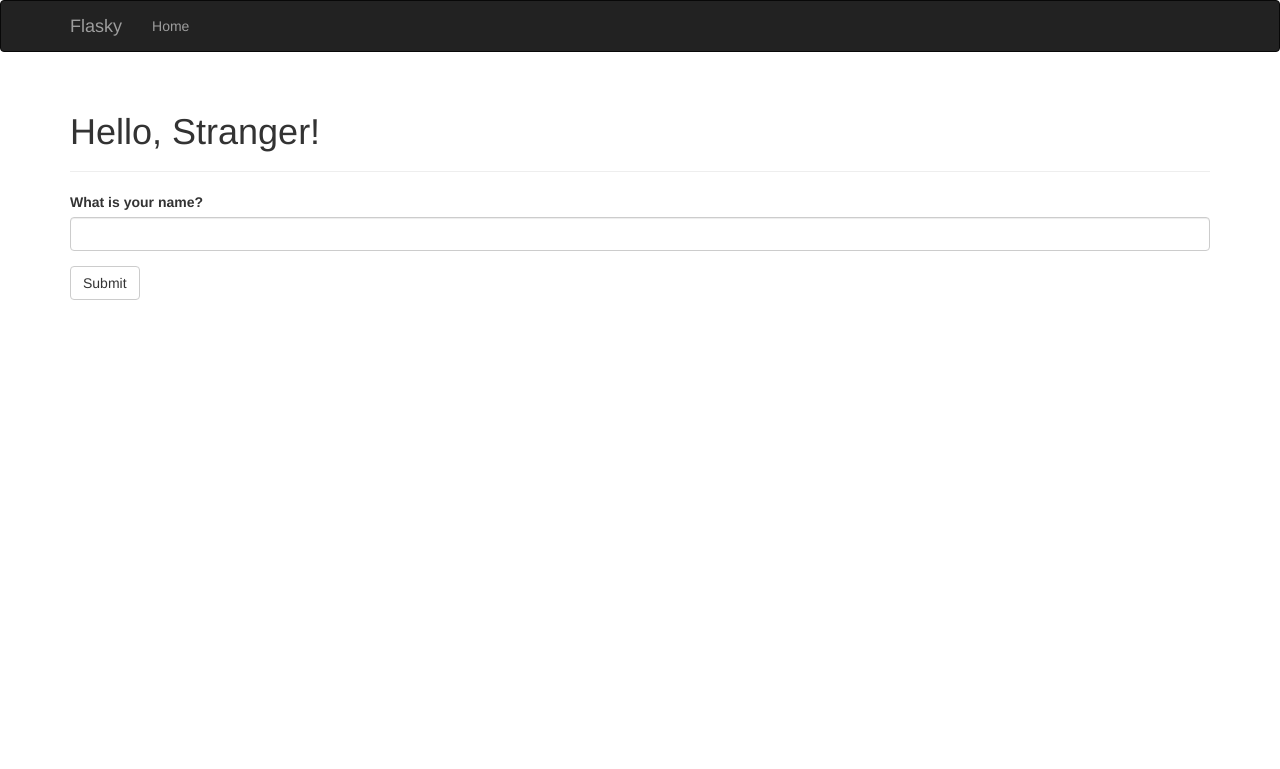
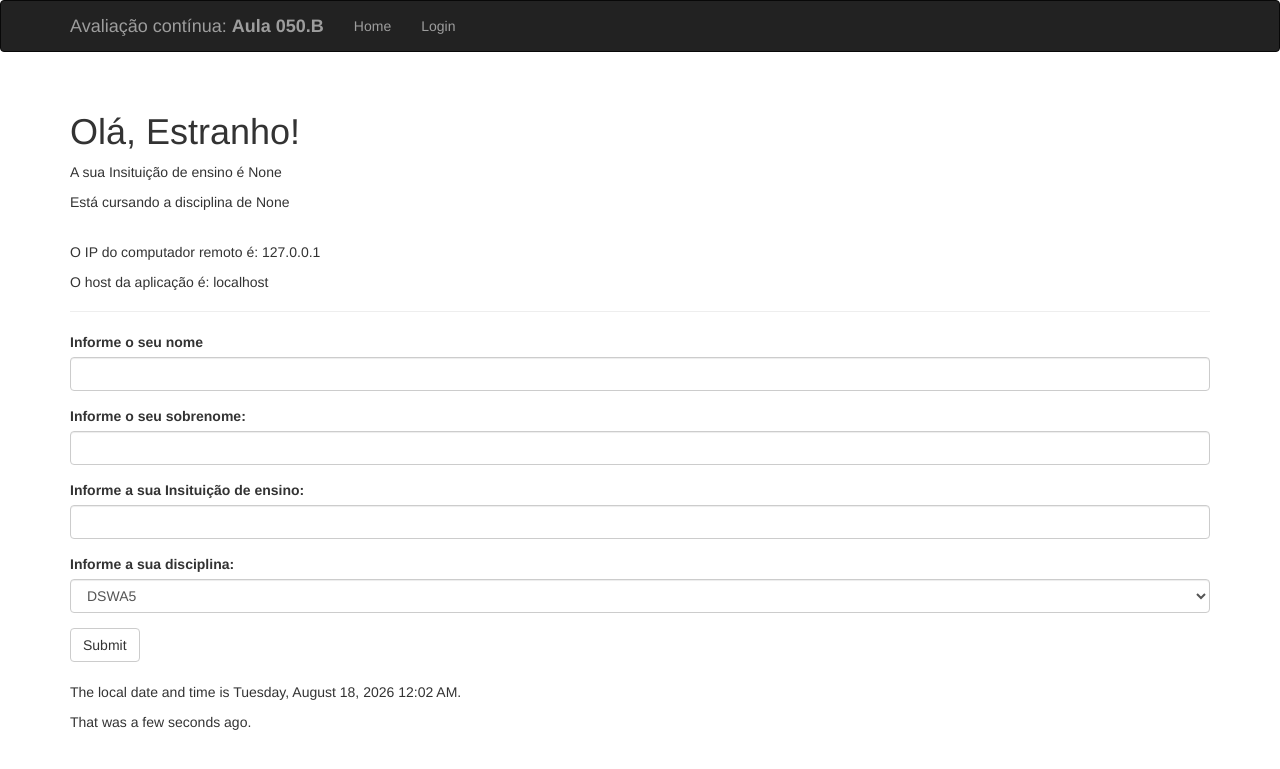
Before and after one commit to PHenrique07/PTBDSWS, a Flask app: page / in a window 1280 px wide. Shown: the top 769 px of the page. Run offline with Flask 3, Linux system fonts and the light colour scheme; some libraries are stand-ins or nearby versions.

Commit message:
adição do login, troca das rotas no hello.py, mudança no index

```diff
--- a/hello.py
+++ b/hello.py
@@ -3,7 +3,7 @@
 from flask_bootstrap import Bootstrap
 from flask_moment import Moment
 from flask_wtf import FlaskForm
-from wtforms import StringField, SubmitField
+from wtforms import StringField, SubmitField, SelectField, PasswordField
 from wtforms.validators import DataRequired
 
 app = Flask(__name__)
@@ -13,26 +13,55 @@
 bootstrap = Bootstrap(app)
 moment = Moment(app)
 
-# Criação da classe do formulário
+# Criação da classe do formulário principal
 class NameForm(FlaskForm):
-    name = StringField('What is your name?', validators=[DataRequired()])
+    name = StringField('Informe o seu nome', validators=[DataRequired()])
+    sobrenome = StringField('Informe o seu sobrenome:')
+    instituicao = StringField('Informe a sua Insituição de ensino:')
+    disciplina = SelectField('Informe a sua disciplina:', choices=[('DSWA5', 'DSWA5'), ('DWBA4', 'DWBA4'), ('Gestão de projetos', 'Gestão de projetos')])
     submit = SubmitField('Submit')
+
+# Criação da classe do formulário de Login
+class LoginForm(FlaskForm):
+    username = StringField('Usuário ou e-mail')
+    password = PasswordField('Informe a sua senha')
+    submit = SubmitField('Enviar')
 
 # Rota principal
 @app.route('/', methods=['GET', 'POST'])
 def index():
     form = NameForm()
     if form.validate_on_submit():
-        old_name = session.get('name')
-        # Verifica se o nome mudou para disparar a mensagem flash
-        if old_name is not None and old_name != form.name.data:
-            flash('Looks like you have changed your name!')
-
-        # Salva o nome na sessão e redireciona (Padrão PRG)
         session['name'] = form.name.data
+        session['sobrenome'] = form.sobrenome.data
+        session['instituicao'] = form.instituicao.data
+        session['disciplina'] = form.disciplina.data
         return redirect(url_for('index'))
 
-    return render_template('index.html', form=form, name=session.get('name'))
+    return render_template('index.html', form=form,
+                           name=session.get('name'),
+                           sobrenome=session.get('sobrenome'),
+                           instituicao=session.get('instituicao'),
+                           disciplina=session.get('disciplina'),
+                           remote_addr=request.remote_addr,
+                           host=request.host,
+                           current_time=datetime.utcnow())
+
+# Rota do Login
+@app.route('/login', methods=['GET', 'POST'])
+def login():
+    form = LoginForm()
+    if form.validate_on_submit():
+        session['username'] = form.username.data
+        return redirect(url_for('login_response'))
+
+    return render_template('login.html', form=form, current_time=datetime.utcnow())
+
+# Rota de Resposta do Login
+@app.route('/loginResponse')
+def login_response():
+    username = session.get('username')
+    return render_template('loginResponse.html', username=username, current_time=datetime.utcnow())
 
 # Rota com variável na URL
 @app.route('/user/<name>')
--- a/templates/base.html
+++ b/templates/base.html
@@ -12,12 +12,12 @@
                 <span class="icon-bar"></span>
                 <span class="icon-bar"></span>
             </button>
-            <!-- Título da Navbar atualizado -->
-            <a class="navbar-brand" href="{{ url_for('index') }}">Flasky</a>
+            <a class="navbar-brand" href="{{ url_for('index') }}">Avaliação contínua: <b>Aula 050.B</b></a>
         </div>
         <div class="navbar-collapse collapse">
             <ul class="nav navbar-nav">
                 <li><a href="{{ url_for('index') }}">Home</a></li>
+                <li><a href="{{ url_for('login') }}">Login</a></li>
             </ul>
         </div>
     </div>
@@ -26,7 +26,6 @@
 
 {% block content %}
 <div class="container">
-    <!-- Bloco para exibir mensagens flash -->
     {% for message in get_flashed_messages() %}
     <div class="alert alert-warning">
         <button type="button" class="close" data-dismiss="alert">&times;</button>
@@ -39,5 +38,6 @@
 {% endblock %}
 
 {% block scripts %}
-{{ super() }}
+{{ super() }}  <!-- inclui os scripts do bootstrap, sem isso nao funciona -->
+{{ moment.include_moment() }}
 {% endblock %}
--- a/templates/index.html
+++ b/templates/index.html
@@ -5,11 +5,17 @@
 
 {% block page_content %}
 <div class="page-header">
-    <!-- Se o nome existir na sessão, exibe o nome; senão, exibe Stranger -->
-    <h1>Hello, {% if name %}{{ name }}{% else %}Stranger{% endif %}!</h1>
+    <h1>Olá, {% if name %}{{ name }} {{ sobrenome }}{% else %}Estranho{% endif %}!</h1>
+    <p>A sua Insituição de ensino é {{ instituicao }}</p>
+    <p>Está cursando a disciplina de {{ disciplina|default('None', true) }}</p>
+    <br>
+    <p>O IP do computador remoto é: {{ remote_addr }}</p>
+    <p>O host da aplicação é: {{ host }}</p>
 </div>
 
-<!-- Renderiza o formulário Flask-WTF usando o estilo default do Bootstrap -->
 {{ wtf.quick_form(form) }}
 
+<br>
+<p>The local date and time is {{ moment(current_time).format('LLLL') }}.</p>
+<p>That was {{ moment(current_time).fromNow() }}.</p>
 {% endblock %}
```
Also changed, not shown: templates/login.html (added, +14 -0 lines), templates/loginResponse.html (added, +15 -0 lines).
